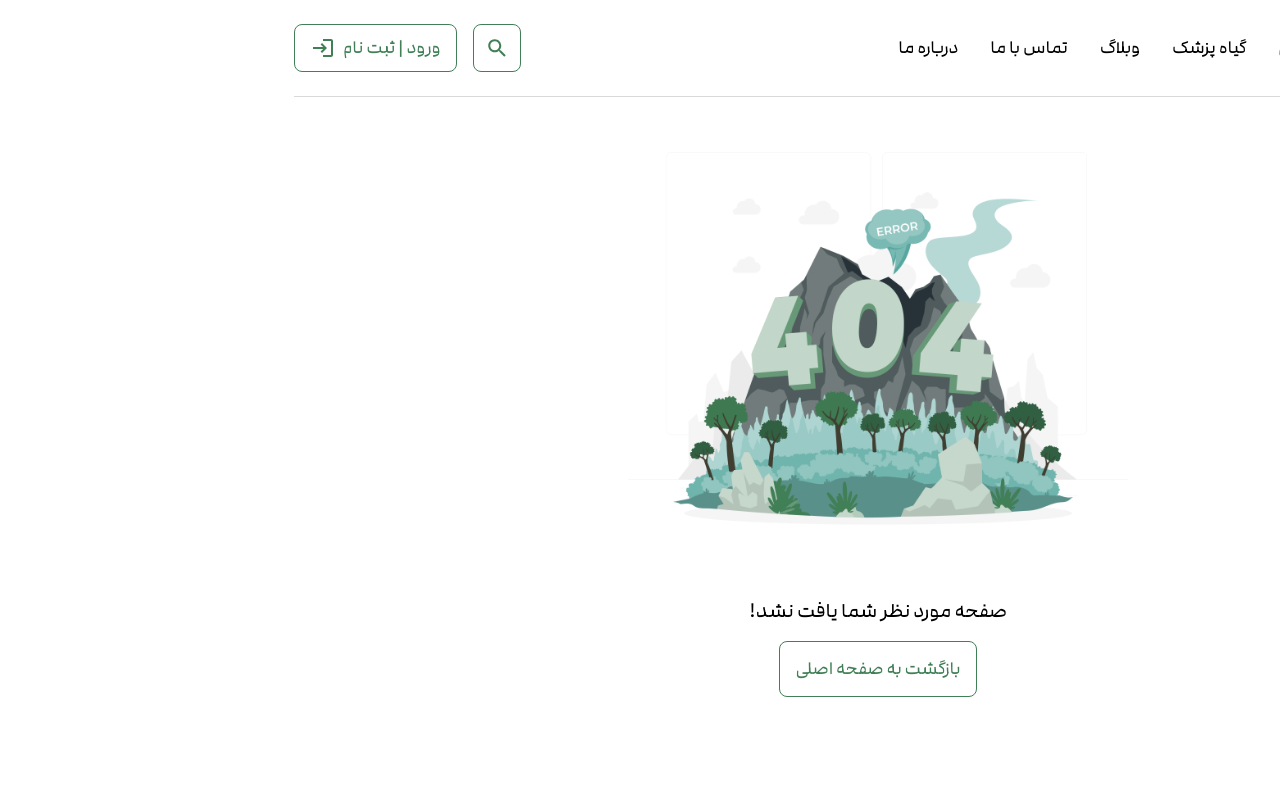
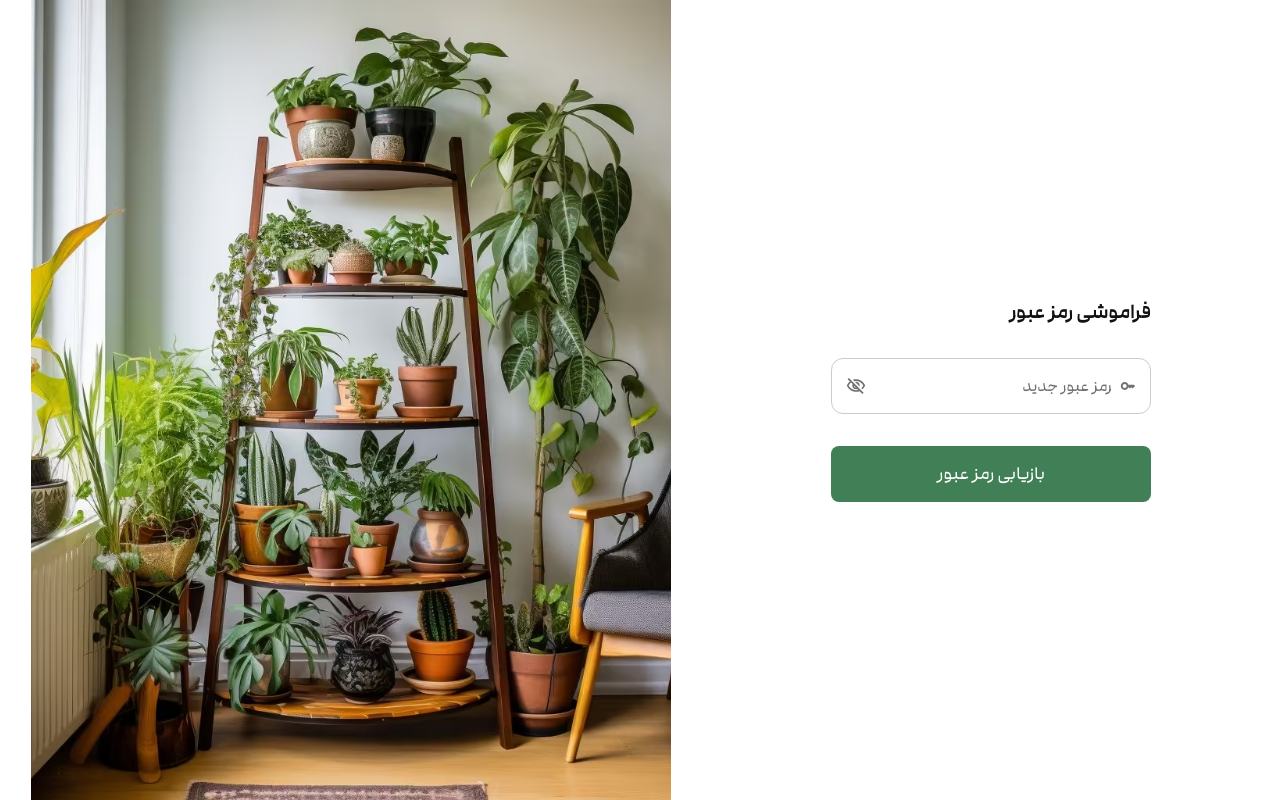
Before and after one commit to Amin-Gharibi/Giahland, a React (Vite) app: page /forgot-password/reset/1 in a window 1280 px wide. Built offline with nearby package versions, Linux system fonts and the light colour scheme.

Commit message:
feat: create forgot password page and connect it to backend

```diff
--- /dev/null
+++ b/src/pages/ForgotPassword/FirstStep.jsx
@@ -0,0 +1,75 @@
+import React from "react";
+import Header from "../../components/Header";
+import { useForm } from "react-hook-form";
+import CustomInput from "../../components/CustomInput";
+import useResponsiveSize from "../../hooks/useResponsiveSize";
+import CustomButton from "../../components/CustomButton";
+import loginBgImage from "../../assets/images/loginBgImage.png";
+import { showToast } from "../../config/toast.config";
+import { AuthService } from "../../services/auth.service";
+
+export default function FirstStep() {
+	const {
+		control,
+		handleSubmit,
+		formState: { isSubmitting },
+	} = useForm({
+		defaultValues: {
+			email: "",
+		},
+	});
+
+	const inputSize = useResponsiveSize([
+		{ breakpoint: 0, value: 48 },
+		{ breakpoint: 470, value: 56 },
+	]);
+
+	const onSubmit = async (data) => {
+		try {
+			await AuthService.forgotPassword(data.email);
+			showToast.success("ایمیلی حاوی دستورالعمل بازیابی رمز عبور به ایمیل شما ارسال شد");
+		} catch (error) {
+			if (error.response?.status === 404) {
+				showToast.error("کاربری با همچین ایمیلی وجود ندارد");
+			} else {
+				showToast.error("خطایی هنگام شروع فرایند بازیابی رمز عبور رخ داد");
+			}
+			console.log(error);
+		}
+	};
+
+	return (
+		<>
+			<div className={"container"}>
+				<Header onlyMobileSize />
+			</div>
+			<div className={"flex flex-col md:flex-row md:*:w-1/2 md:*:h-screen"}>
+				<div className={"container max-xs:-mt-3 bg-white max-md:order-2 lg:px-24 xl:px-40 flex justify-center items-center max-md:rounded-t-xl overflow-hidden"}>
+					<form onSubmit={handleSubmit(onSubmit)} className={"w-full"}>
+						<h1 className={"xs:font-semibold text-xl leading-7 text-black mb-8 max-md:text-center max-md:mt-4"}>فراموشی رمز عبور</h1>
+						<CustomInput
+							size={inputSize}
+							name="email"
+							control={control}
+							rules={{
+								required: "وارد کردن ایمیل الزامی است",
+							}}
+							placeholder="ایمیل"
+							RightIcon={(props) => (
+								<svg width="21" height="20" viewBox="0 0 21 20" fill="none" xmlns="http://www.w3.org/2000/svg" {...props}>
+									<path d="M15.9104 0.833313H7.57702C6.66035 0.833313 5.91035 1.58331 5.91035 2.49998V4.99998H7.57702V3.33331H15.9104V16.6666H7.57702V15H5.91035V17.5C5.91035 18.4166 6.66035 19.1666 7.57702 19.1666H15.9104C16.827 19.1666 17.577 18.4166 17.577 17.5V2.49998C17.577 1.58331 16.827 0.833313 15.9104 0.833313ZM5.91869 11.225L3.79368 9.09998L2.73535 10.1583L5.91035 13.3333L11.902 7.34165L10.8437 6.28331L5.91869 11.225Z" />
+								</svg>
+							)}
+						/>
+						<div className={"w-full *:w-full mt-8"}>
+							<CustomButton type={"submit"} title={"بازیابی رمز عبور"} size={inputSize} isFilled={true} isSquared={true} loading={isSubmitting} disabled={isSubmitting} />
+						</div>
+					</form>
+				</div>
+				<div>
+					<img src={loginBgImage} alt={"گیاه لند"} className={"w-full h-[250px] md:h-full object-none md:object-cover"} />
+				</div>
+			</div>
+		</>
+	);
+}
--- /dev/null
+++ b/src/pages/ForgotPassword/ForgotPassword.jsx
@@ -0,0 +1,36 @@
+import { Navigate, Route, Routes } from "react-router-dom";
+import FirstStep from "./FirstStep";
+import SecondStep from "./SecondStep";
+import { useUserAuth } from "../../contexts/UserAuthContext";
+import { PuffLoader } from "react-spinners";
+
+function UserDashboard() {
+	const { isLoading, isAuthenticated } = useUserAuth();
+
+	if (isLoading) {
+		return (
+			<div className="h-screen flex items-center justify-center">
+				<PuffLoader size={60} color="#417F56" />
+			</div>
+		);
+	}
+
+	if (isAuthenticated) {
+		// if user is already logged in
+		if (isAdmin()) {
+			return <Navigate to={"/admin-dashboard"} />;
+		}
+		if (isSeller()) {
+			return <Navigate to={"/seller-dashboard"} />;
+		}
+		return <Navigate to={"/dashboard"} />;
+	}
+	return (
+		<Routes>
+			<Route path="" element={<FirstStep />} />
+			<Route path="reset/:token" element={<SecondStep />} />
+		</Routes>
+	);
+}
+
+export default UserDashboard;
--- /dev/null
+++ b/src/pages/ForgotPassword/SecondStep.jsx
@@ -0,0 +1,73 @@
+import React from "react";
+import Header from "../../components/Header";
+import { useForm } from "react-hook-form";
+import CustomInput from "../../components/CustomInput";
+import useResponsiveSize from "../../hooks/useResponsiveSize";
+import CustomButton from "../../components/CustomButton";
+import loginBgImage from "../../assets/images/loginBgImage.png";
+import { showToast } from "../../config/toast.config";
+import { AuthService } from "../../services/auth.service";
+import { useNavigate, useParams } from "react-router-dom";
+
+export default function FirstStep() {
+	const { token } = useParams();
+	const {
+		control,
+		handleSubmit,
+		formState: { isSubmitting },
+	} = useForm({
+		defaultValues: {
+			newPassword: "",
+		},
+	});
+	const navigate = useNavigate();
+
+	const inputSize = useResponsiveSize([
+		{ breakpoint: 0, value: 48 },
+		{ breakpoint: 470, value: 56 },
+	]);
+
+	const onSubmit = async (data) => {
+		try {
+			await AuthService.resetPassword(token, data.newPassword);
+			showToast.success("رمز عبور با موفقیت بازیابی شد. لطفا دوباره وارد شوید");
+			navigate("/login");
+		} catch (error) {
+			showToast.error("خطایی هنگام بازیابی رمز عبور رخ داد. لطفا دوباره تلاش کنید");
+			console.log(error);
+		}
+	};
+
+	return (
+		<>
+			<div className={"flex flex-col md:flex-row md:*:w-1/2 md:*:h-screen"}>
+				<div className={"container max-xs:-mt-3 bg-white max-md:order-2 lg:px-24 xl:px-40 flex justify-center items-center max-md:rounded-t-xl overflow-hidden"}>
+					<form onSubmit={handleSubmit(onSubmit)} className={"w-full"}>
+						<h1 className={"xs:font-semibold text-xl leading-7 text-black mb-8 max-md:text-center max-md:mt-4"}>فراموشی رمز عبور</h1>
+						<CustomInput
+							type="password"
+							size={inputSize}
+							name="newPassword"
+							control={control}
+							rules={{
+								required: "وارد کردن رمز عبور جدید الزامی است",
+							}}
+							placeholder="رمز عبور جدید"
+							RightIcon={(props) => (
+								<svg width="23" height="23" viewBox="0 0 23 23" fill="none" xmlns="http://www.w3.org/2000/svg" {...props}>
+									<path d="M19.4061 9.66667H11.7519C11.0003 7.53083 8.96525 6 6.57275 6C3.53859 6 1.07275 8.46583 1.07275 11.5C1.07275 14.5342 3.53859 17 6.57275 17C8.96525 17 11.0003 15.4692 11.7519 13.3333H12.0728L13.9061 15.1667L15.7394 13.3333L17.5728 15.1667L21.2394 11.4633L19.4061 9.66667ZM6.57275 14.25C5.06025 14.25 3.82275 13.0125 3.82275 11.5C3.82275 9.9875 5.06025 8.75 6.57275 8.75C8.08525 8.75 9.32275 9.9875 9.32275 11.5C9.32275 13.0125 8.08525 14.25 6.57275 14.25Z" />
+								</svg>
+							)}
+						/>
+						<div className={"w-full *:w-full mt-8"}>
+							<CustomButton type={"submit"} title={"بازیابی رمز عبور"} size={inputSize} isFilled={true} isSquared={true} loading={isSubmitting} disabled={isSubmitting} />
+						</div>
+					</form>
+				</div>
+				<div>
+					<img src={loginBgImage} alt={"گیاه لند"} className={"w-full h-[250px] md:h-full object-none md:object-cover"} />
+				</div>
+			</div>
+		</>
+	);
+}
--- a/src/pages/Login.jsx
+++ b/src/pages/Login.jsx
@@ -119,7 +119,7 @@ function Login() {
 								)}
 							/>
 						</div>
-						<button className={"text-sm text-primary border-none outline-none mt-4"}>بازیابی رمز عبور</button>
+						<Link to={'/forgot-password'} className={"inline-block text-sm text-primary border-none outline-none mt-4"}>بازیابی رمز عبور</Link>
 						<div className={"w-full *:w-full mt-8"}>
 							<CustomButton type={"submit"} title={"ورود"} onClick={() => true} size={inputSize} isFilled={true} isSquared={true} loading={isSubmitting} disabled={isSubmitting} />
 						</div>
--- a/src/routes.jsx
+++ b/src/routes.jsx
@@ -10,6 +10,7 @@ import SearchBlogs from "./pages/SearchBlogs.jsx";
 import Blog from "./pages/Blog.jsx";
 import ContactUs from "./pages/ContactUs.jsx";
 import PrivateRoute from "./components/PrivateRoute.jsx";
+import ForgotPassword from "./pages/ForgotPassword/ForgotPassword.jsx";
 
 const routes = [
 	{ path: "/", element: <Home /> },
@@ -21,8 +22,9 @@ const routes = [
 			<PrivateRoute roles={["customer"]}>
 				<UserDashboard />
 			</PrivateRoute>
-		)
+		),
 	},
+	{ path: "/forgot-password/*", element: <ForgotPassword /> },
 	{ path: "/product/*", element: <Product /> },
 	{ path: "/cart", element: <Cart /> },
 	{ path: "/search", element: <Search /> },
```
